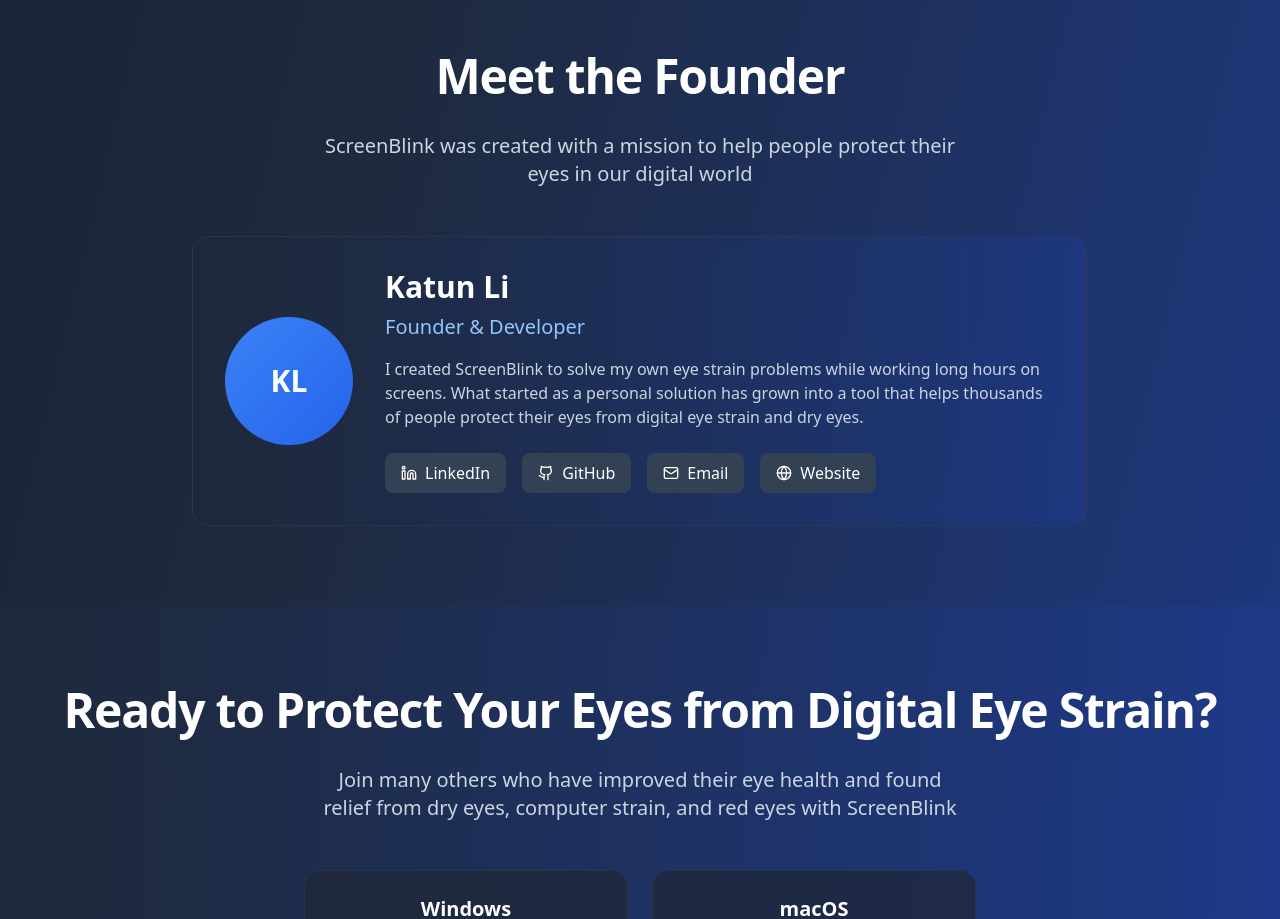
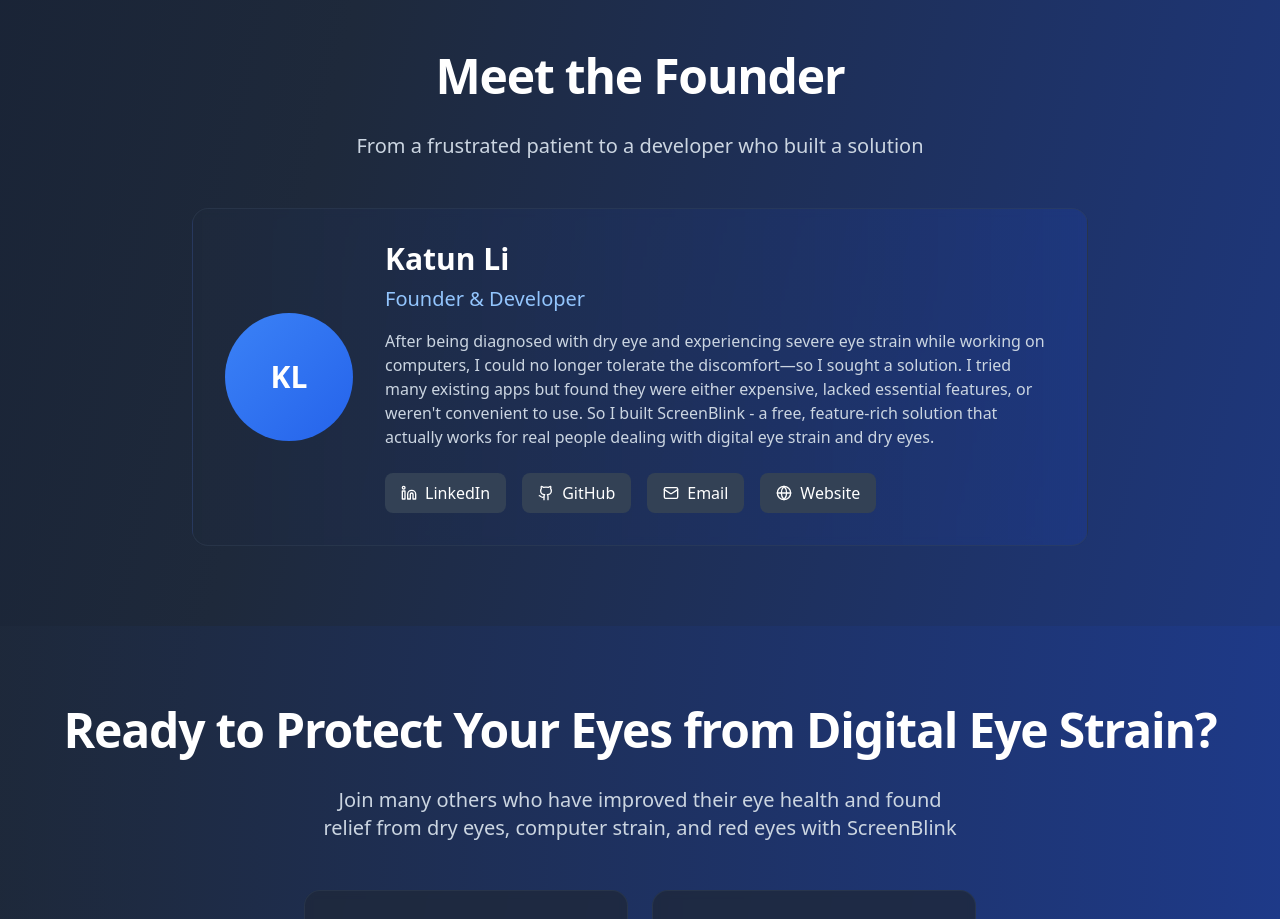
Before and after one commit to katunli/ScreenBlinkWebsite, a Next.js app: page / in a window 1280 px wide. Shown: the part 3880-4799 px from the top of the page. Built offline with nearby package versions, Linux system fonts and the light colour scheme.

Commit message:
Founder description changes

```diff
--- a/pages/index.tsx
+++ b/pages/index.tsx
@@ -309,7 +309,7 @@
           <div className="max-w-4xl mx-auto text-center">
             <h2 className="text-3xl sm:text-4xl lg:text-5xl font-bold mb-6 sm:mb-8 text-white px-2 tracking-tight">Meet the Founder</h2>
             <p className="text-lg sm:text-xl text-slate-300 mb-8 sm:mb-12 max-w-2xl mx-auto px-4">
-              ScreenBlink was created with a mission to help people protect their eyes in our digital world
+              From a frustrated patient to a developer who built a solution
             </p>
 
             <div className="bg-gradient-to-r from-slate-800/80 to-blue-900/60 backdrop-blur-sm p-6 sm:p-8 rounded-2xl border border-slate-700/50">
@@ -323,9 +323,7 @@
                   <h3 className="text-2xl sm:text-3xl font-bold mb-2 text-white">Katun Li</h3>
                   <p className="text-lg sm:text-xl text-blue-300 mb-4">Founder & Developer</p>
                   <p className="text-slate-300 mb-6 max-w-2xl mx-auto lg:mx-0">
-                    I created ScreenBlink to solve my own eye strain problems while working long hours on screens.
-                    What started as a personal solution has grown into a tool that helps thousands of people protect their eyes
-                    from digital eye strain and dry eyes.
+                    After being diagnosed with dry eye and experiencing severe eye strain while working on computers, I could no longer tolerate the discomfort&mdash;so I sought a solution.  I tried many existing apps but found they were either expensive, lacked essential features, or weren't convenient to use. So I built ScreenBlink - a free, feature-rich solution that actually works for real people dealing with digital eye strain and dry eyes.
                   </p>
 
                   {/* Social Links */}
```
